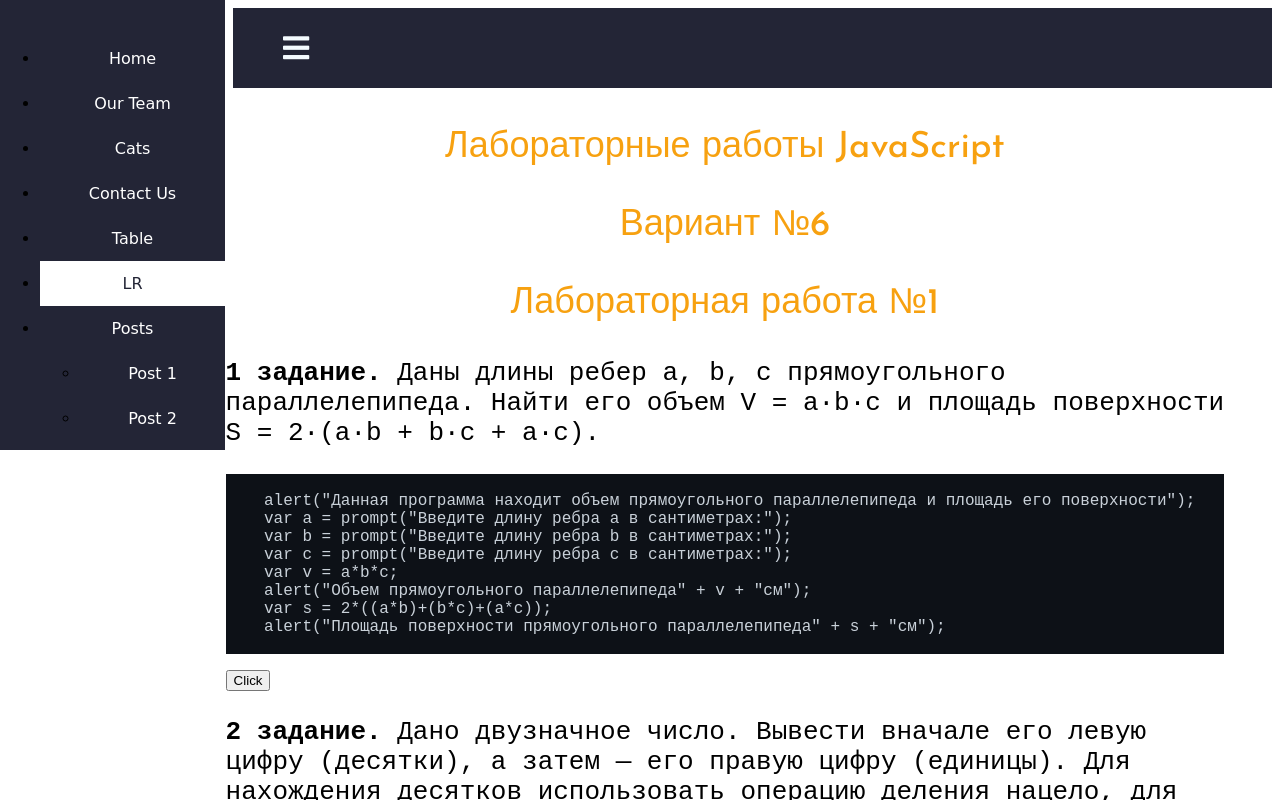
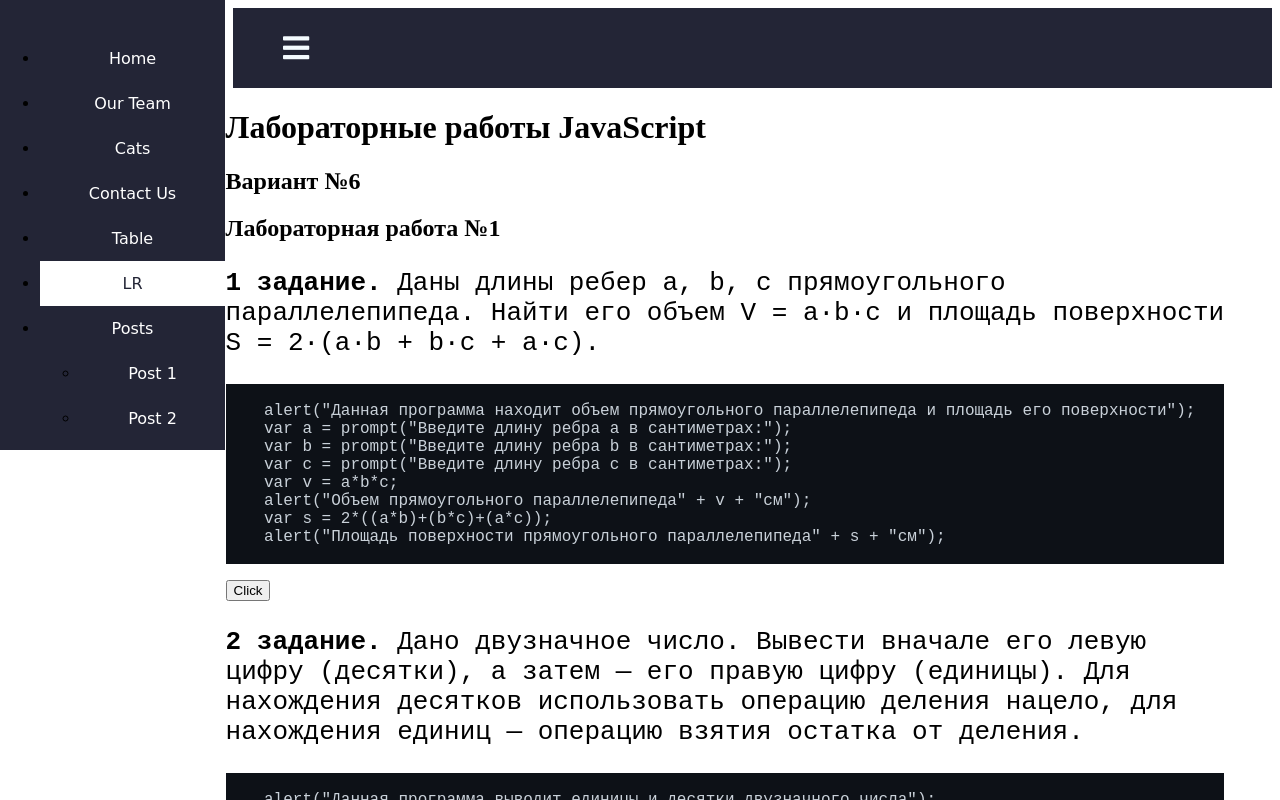
Before and after one commit to GorbachevaUliana/catshome, a plain HTML site: page js.html in a window 1280 px wide. Drawn offline with Linux system fonts and the light colour scheme; a web font is replaced by a local one.

Commit message:
Update js.html

```diff
--- a/js.html
+++ b/js.html
@@ -10,8 +10,6 @@
         <link rel="preconnect" href="https://fonts.googleapis.com">
         <link rel="preconnect" href="https://fonts.gstatic.com" crossorigin>
         <link href="https://fonts.googleapis.com/css2?family=Phudu:wght@300&display=swap" rel="stylesheet">
-        <script src="highlight/highlight.js/highlight.pack.js"></script>
-    <script>hljs.highlightAll();</script>
     </head>
     <body>
         <div class="container">
@@ -59,10 +57,10 @@
             </div>
         </div>
         <div class="lr">
-        <p class="h1">Лабораторные работы JavaScript</p>
-        <p class="h1">Вариант №6</p>
+        <h1>Лабораторные работы JavaScript</h1>
+        <h2>Вариант №6</h2>
         <div class="lr1">
-            <p class="h2">Лабораторная работа №1</p>
+            <h2>Лабораторная работа №1</h2>
             <p><b>1 задание.</b> Даны длины ребер a, b, c прямоугольного параллелепипеда. Найти его объем V = a·b·c и площадь поверхности S = 2·(a·b + b·c + a·c).</p>
 <pre><code>
     alert("Данная программа находит объем прямоугольного параллелепипеда и площадь его поверхности");
@@ -88,7 +86,7 @@
             <button id="but-lr1-z2">Click</button>
         </div>
         <div class="lr2">
-            <p class="h2">Лабораторная работа №2</p>
+            <h2>Лабораторная работа №2</h2>
             <p><b>1 задание.</b> Даны три целых числа А, В, С. Проверить истинность высказывания: «Справедливо двойное неравенство А&lt;B&lt;C».</p>
 <pre><code>
     alert("Данная программа проверяет истинность высказывания "Справедливо двойное неравенство a&lt;b&lt;c"");
```
